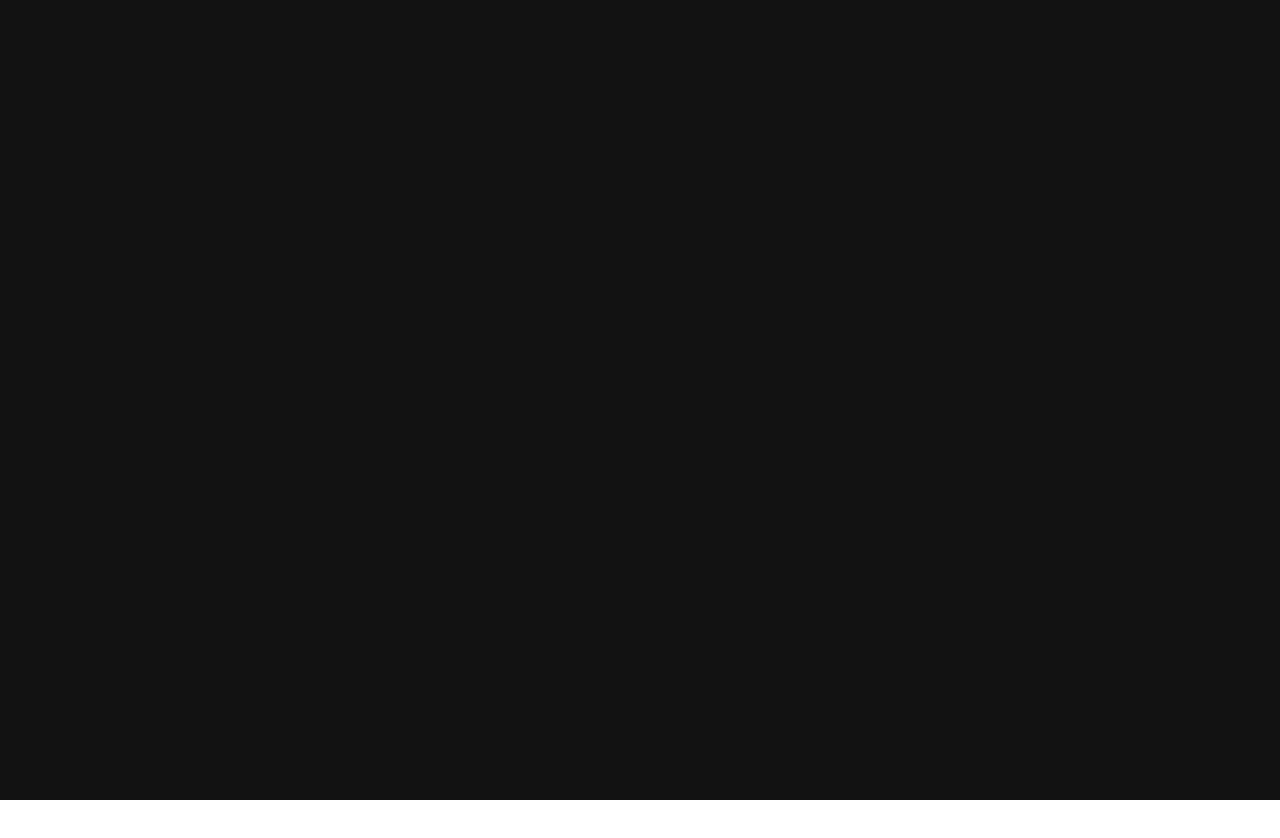
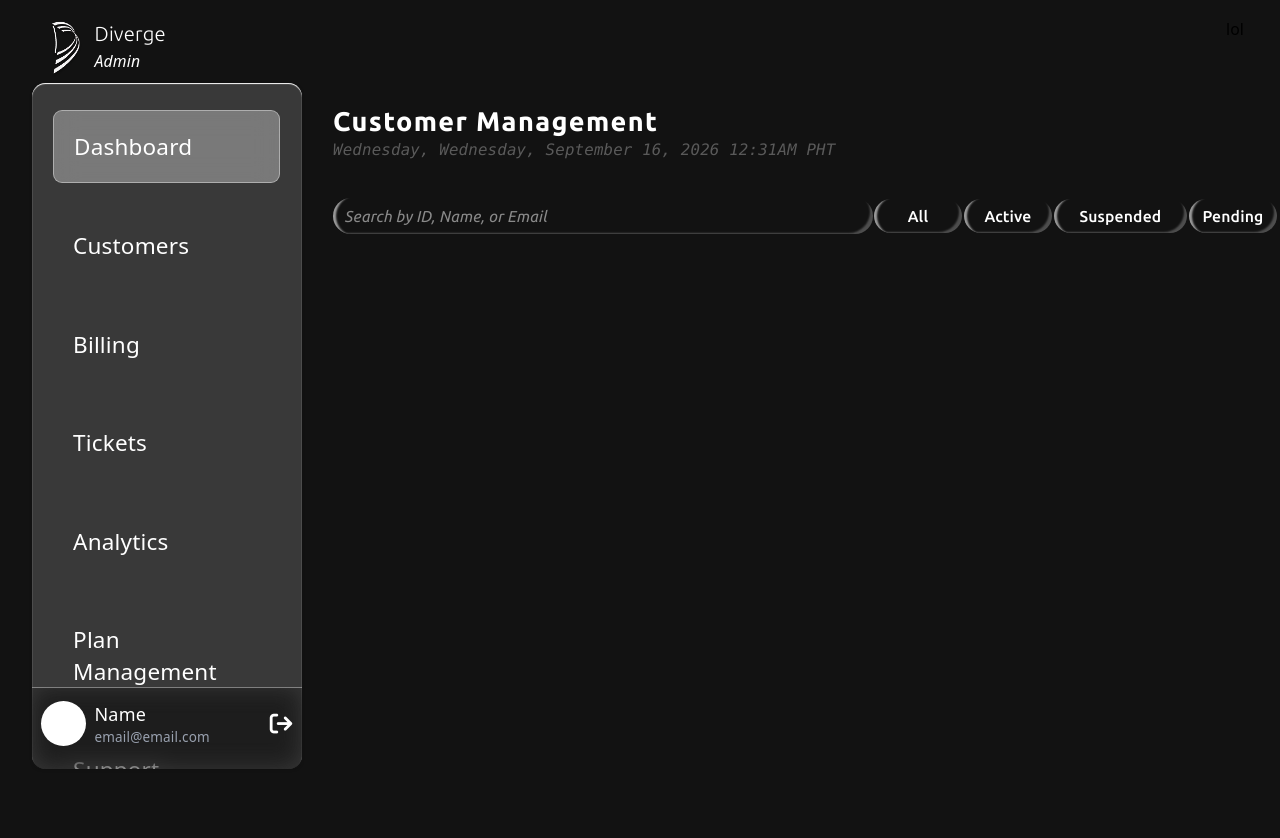
Before and after one commit to kway-zar/Diverge, a React (Vite) app: page /customers in a window 1280 px wide. Before the commit this address had no page. Shown: the top 838 px of the page. Before the commit the page ends 800 px from the top, so only its background shows below. Built offline with nearby package versions, Linux system fonts and the light colour scheme.

Commit message:
Style: styling customer page

```diff
--- a/src/App.tsx
+++ b/src/App.tsx
@@ -4,7 +4,7 @@ import {BrowserRouter as Router, Route, Routes} from 'react-router-dom'
 import TestingPage from './components/pages/TestingPage.tsx'
 import LoginPage from './components/pages/LoginPage.tsx'
 import AdminLandingPage from './components/pages/AdminLandingPage.tsx'
-
+import CustomersPage from './components/pages/CustomersPage.tsx'
 function App() {
 
   return (
@@ -14,6 +14,7 @@ function App() {
         <Route index element={<TestingPage/>}/>
         <Route path="/login" element={<LoginPage/>}/>
         <Route path="/admin" element={<AdminLandingPage/>}/>
+        <Route path="/customers" element={<CustomersPage/>}/>
       </Routes>
     </Router>
   )
--- a/src/components/Navbar.tsx
+++ b/src/components/Navbar.tsx
@@ -5,8 +5,8 @@ function Navbar() {
   return (
 
     <Card className="absolute rounded-none sticky top-0 ring-0 flex flex-row">
-      <div className="ml-10">
-        <img src={logo} className='h-18 w-18 translate-x-5' />
+      <div className="ml-2">
+        <img src={logo} className='h-15 w-15 translate-x-5' />
       </div>
       <div className="flex flex-col items-start text-left">
         <span className="text-white text-lg font-thin font-ubuntu">Diverge</span>
--- a/src/components/pages/AdminLandingPage.tsx
+++ b/src/components/pages/AdminLandingPage.tsx
@@ -1,4 +1,4 @@
-import SidebarApp from '../Sidebar.tsx'
+import SidebarApp from '../Sidebar'
 import { useState } from 'react'
 import Navbar from '../Navbar.tsx'
 
--- /dev/null
+++ b/src/components/pages/CustomersPage.tsx
@@ -0,0 +1,61 @@
+import { useState } from "react";
+//import Customer from "../types/customer";
+import Navbar from "../Navbar";
+import Sidebar from "../Sidebar";
+import { Input } from "@/components/ui/input";
+import { Button } from "@/components/ui/button";
+
+function CustomersPage() {
+    const items = ["Dashboard", "Customers", "Billing", "Tickets", "Analytics", "Plan Management", "Support"]
+    const [activeItem, setActiveItem] = useState('')
+    const handleData = (data: string) => {
+        setActiveItem(data);
+    }
+    const renderContent = () => {
+    if (activeItem == 'Dashboard') {
+      //return dashboard component here
+    } if (activeItem == 'Customers') {
+      //return customer component here
+    }
+    //and so forth...
+    return (
+      <></>
+    )
+
+  }
+    return (
+        <>
+        <Navbar />
+            <div className = "bg-[#121212] flex flex-row-reverse">
+                <div className="w-[90vw] overflow-y-auto font-ubuntu text-white flex flex-col items-start">
+                    {renderContent()}
+                    <div className="mb-8 ml-10">
+                        <h1 className="text-2xl font-bold tracking-wider text-white text-left">
+                            Customer Management
+                        </h1>
+                        <p className="italic text-sm text-white opacity-30 font-mono">
+                            Wednesday, Wednesday, September 16, 2026 12:31AM PHT
+                        </p>
+                    </div>
+                    <div className="mb-8 ml-10">
+                        <Input
+                            type="text"
+                            placeholder="Search by ID, Name, or Email"
+                            className="shadow-glassy rounded-[2VW] w-120 border-0 italic focus-visible:ring-0"/>
+                        <Button className="shadow-glassy rounded-[2VW] w-20">All</Button>
+                        <Button className="shadow-glassy rounded-[2VW] w-20">Active</Button>
+                        <Button className="shadow-glassy rounded-[2VW] w-30">Suspended</Button>
+                        <Button className="shadow-glassy rounded-[2VW] w-20">Pending</Button>
+
+                    </div>
+                    <div>
+
+                    </div>
+                </div>
+                <Sidebar items={items} getCurrentState={handleData} />
+            </div>
+        </>
+    );
+}
+
+export default CustomersPage;
--- /dev/null
+++ b/src/components/types/customer.ts
@@ -0,0 +1,14 @@
+export type CustomerType = "Residential" | "Business" | "Government";
+export type CustomerStatus = "Active" | "Inactive" | "Pending" | "Suspended";
+
+export interface Customer {
+    accountID: string;
+    name: string;
+    email: string;
+    type: CustomerType;
+    plan: string;
+    balance: string;
+    status: CustomerStatus;
+    area: string;
+    since: string;
+}
--- a/src/components/ui/card.tsx
+++ b/src/components/ui/card.tsx
@@ -37,7 +37,7 @@ function CardTitle({ className, ...props }: React.ComponentProps<"div">) {
     <div
       data-slot="card-title"
       className={cn(
-        "font-heading text-base leading-snug font-medium group-data-[size=sm]/card:text-sm",
+        "text-base leading-snug font-medium group-data-[size=sm]/card:text-sm",
         className
       )}
       {...props}
```
